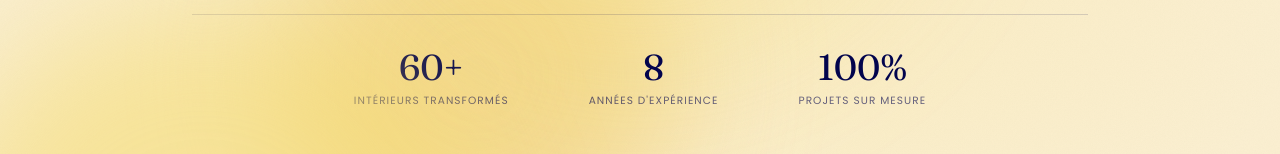
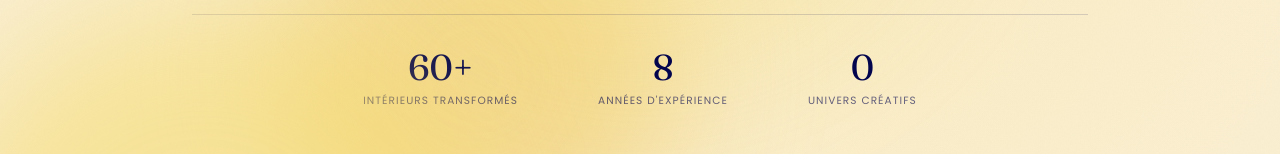
Before and after one commit to JourdanKyllian/krysalis-portfolio, a Next.js app: page / in a window 1280 px wide. Shown: the part 777-931 px from the top of the page. Built offline with nearby package versions, Linux system fonts and the light colour scheme; no server answers; the database is empty.

Commit message:
fix(front): résolution de l'import GalleryClient et dynamisation de l'accueil

```diff
--- a/app/page.tsx
+++ b/app/page.tsx
@@ -10,7 +10,6 @@ import { Projet } from "@/types";
 export const revalidate = 3600;
 
 export default async function Home() {
-  // Récupération des 3 derniers projets en ligne du locataire actuel
   const { data: highlights } = await supabase
     .from('projet')
     .select('*, categorie(*), sousprojet(*)')
@@ -19,11 +18,29 @@ export default async function Home() {
     .order('created_at', { ascending: false })
     .limit(3);
 
+  const { count: categoriesCount } = await supabase
+    .from('categorie')
+    .select('*', { count: 'exact', head: true })
+    .eq('user_id', process.env.NEXT_PUBLIC_PORTFOLIO_USER_ID);
+
+  const startDate = new Date("2018-01-01"); // Date de création de l'atelier
+  const today = new Date();
+
+  let yearsOfExperience = today.getFullYear() - startDate.getFullYear();
+  const monthDiff = today.getMonth() - startDate.getMonth();
+
+  if (monthDiff < 0 || (monthDiff === 0 && today.getDate() < startDate.getDate())) {
+    yearsOfExperience--;
+  }
+
   const projets = (highlights as unknown as Projet[]) || [];
 
   return (
     <main>
-      <Hero />
+      <Hero
+        categoriesCount={categoriesCount || 0}
+        yearsOfExperience={yearsOfExperience}
+      />
 
       <Section theme="dark">
         <Reveal className="max-w-160 mb-12">
--- a/components/Hero.tsx
+++ b/components/Hero.tsx
@@ -8,7 +8,11 @@ import Ambient from "@/components/Ambient";
 import WaveButton from "@/components/WaveButton";
 import Logo from "@/components/Logo";
 
-/* --- Le SVG Génératif (Blob du Hero) --- */
+interface HeroProps {
+  categoriesCount: number;
+  yearsOfExperience: number;
+}
+
 function HeroBlob() {
   const pathRef = useRef<SVGPathElement>(null);
 
@@ -51,7 +55,6 @@ function HeroBlob() {
   }, []);
 
   return (
-    // J'ai légèrement agrandi le SVG (de 640px à 720px) pour que la bulle respire mieux autour du texte
     <svg viewBox="0 0 400 400" className="w-[min(85vw,720px)] h-[min(85vw,720px)] opacity-85">
       <defs>
         <linearGradient id="blobGradient" x1="0%" y1="0%" x2="100%" y2="100%">
@@ -65,7 +68,6 @@ function HeroBlob() {
   );
 }
 
-/* --- Variants Framer Motion --- */
 const heroContainer: Variants = {
   visible: { transition: { staggerChildren: 0.12, delayChildren: 0.15 } }
 };
@@ -75,34 +77,18 @@ const heroItem: Variants = {
   visible: { opacity: 1, y: 0, transition: { duration: 0.7, ease: [0.22, 1, 0.36, 1] } }
 };
 
-export default function Hero() {
-  // --- CALCUL DYNAMIQUE DES ANNÉES D'EXPÉRIENCE ---
-  const startDate = new Date("2018-01-01");
-  const today = new Date();
-
-  let yearsOfExperience = today.getFullYear() - startDate.getFullYear();
-  const monthDiff = today.getMonth() - startDate.getMonth();
-
-  if (monthDiff < 0 || (monthDiff === 0 && today.getDate() < startDate.getDate())) {
-    yearsOfExperience--;
-  }
-
+export default function Hero({ categoriesCount, yearsOfExperience }: HeroProps) {
   return (
-    // Structure flexbox modifiée : justify-between pour repousser le logo en haut et les stats en bas
     <header className="relative min-h-[95vh] flex flex-col items-center justify-between px-4 pt-32 pb-12 tex-travertine z-10 overflow-hidden">
       <Ambient variant="light" />
 
-      {/* 1. LE LOGO (Isolé en haut, plus grand) */}
       <motion.div variants={heroContainer} initial="hidden" animate="visible" className="w-full flex justify-center mt-4 mb-8 shrink-0 relative z-20">
         <motion.div variants={heroItem}>
           <Logo className="h-20 sm:h-28 md:h-40 drop-shadow-sm" variant="dark" />
         </motion.div>
       </motion.div>
 
-      {/* 2. L'INFOTEXT + LA BULLE (Parfaitement centrés l'un sur l'autre) */}
       <motion.div variants={heroContainer} initial="hidden" animate="visible" className="relative flex flex-col items-center justify-center flex-1 w-full max-w-4xl z-20">
-
-        {/* La bulle est maintenant ancrée au centre exact de ce bloc de texte */}
         <div className="absolute top-1/2 left-1/2 -translate-x-1/2 -translate-y-1/2 flex items-center justify-center -z-10 pointer-events-none w-full h-full">
           <div className="absolute w-[75vw] h-[75vw] max-w-200 max-h-200 bg-[radial-gradient(circle,rgba(244,217,100,0.45),transparent_65%)] blur-3xl" />
           <HeroBlob />
@@ -132,7 +118,6 @@ export default function Hero() {
         </motion.div>
       </motion.div>
 
-      {/* 3. LES STATISTIQUES (Isolées en bas) */}
       <motion.div variants={heroContainer} initial="hidden" animate="visible" className="w-full flex justify-center mt-12 shrink-0 relative z-20">
         <motion.div variants={heroItem} className="flex flex-wrap justify-center gap-10 md:gap-20 pt-8 border-t border-k-ink/15 w-full max-w-4xl">
           <div className="text-center">
@@ -144,12 +129,11 @@ export default function Hero() {
             <div className="text-[0.66rem] tracking-widest uppercase text-k-ink/60 mt-1.5">Années d'expérience</div>
           </div>
           <div className="text-center">
-            <div className="font-display text-3xl md:text-4xl text-k-ink">100%</div>
-            <div className="text-[0.66rem] tracking-widest uppercase text-k-ink/60 mt-1.5">Projets sur mesure</div>
+            <div className="font-display text-3xl md:text-4xl text-k-ink">{categoriesCount}</div>
+            <div className="text-[0.66rem] tracking-widest uppercase text-k-ink/60 mt-1.5">Univers créatifs</div>
           </div>
         </motion.div>
       </motion.div>
-
     </header>
   );
 }
```
Also changed, not shown: app/projets/GalleryClient.tsx (renamed from app/projets/[slug]/GalleryClient.tsx).
